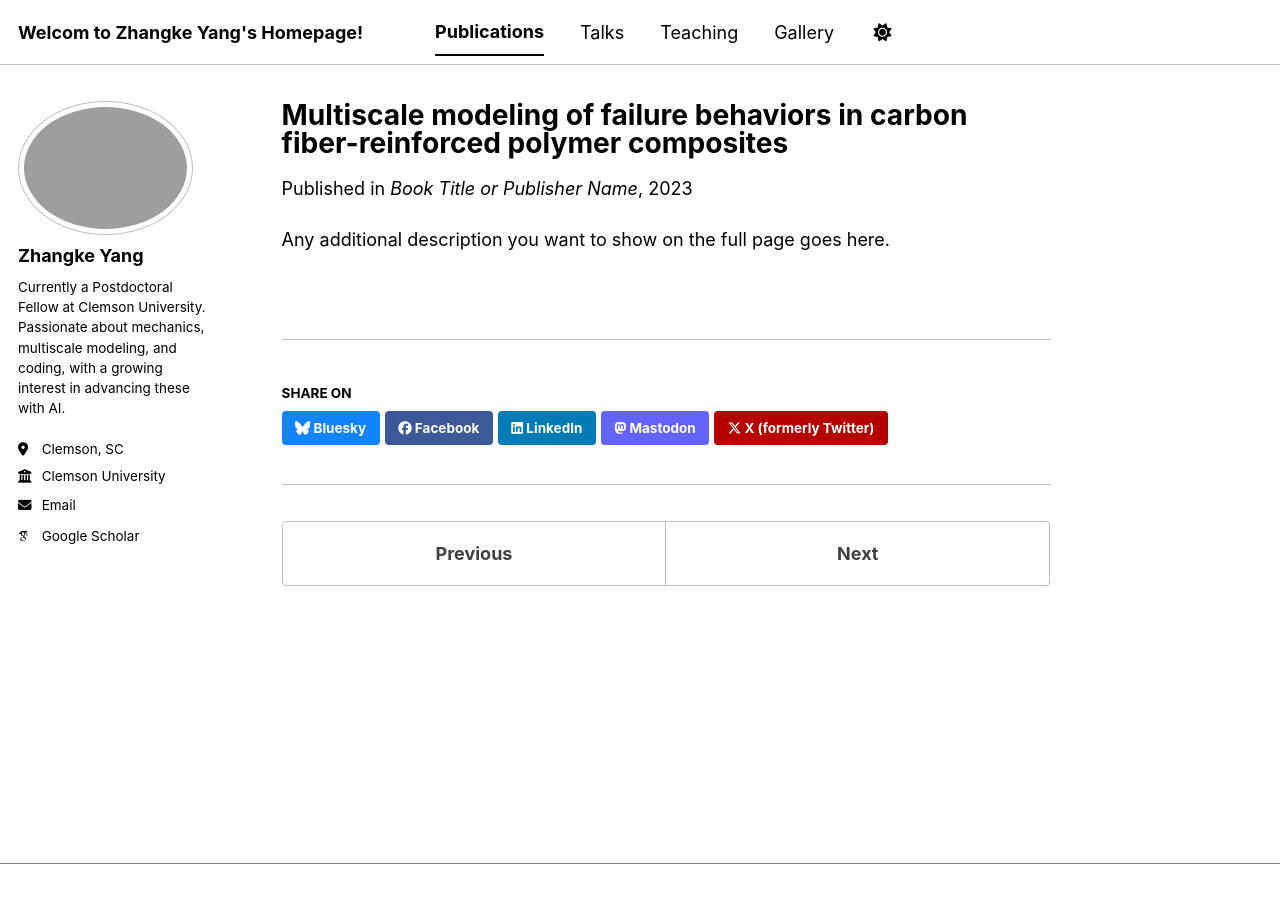
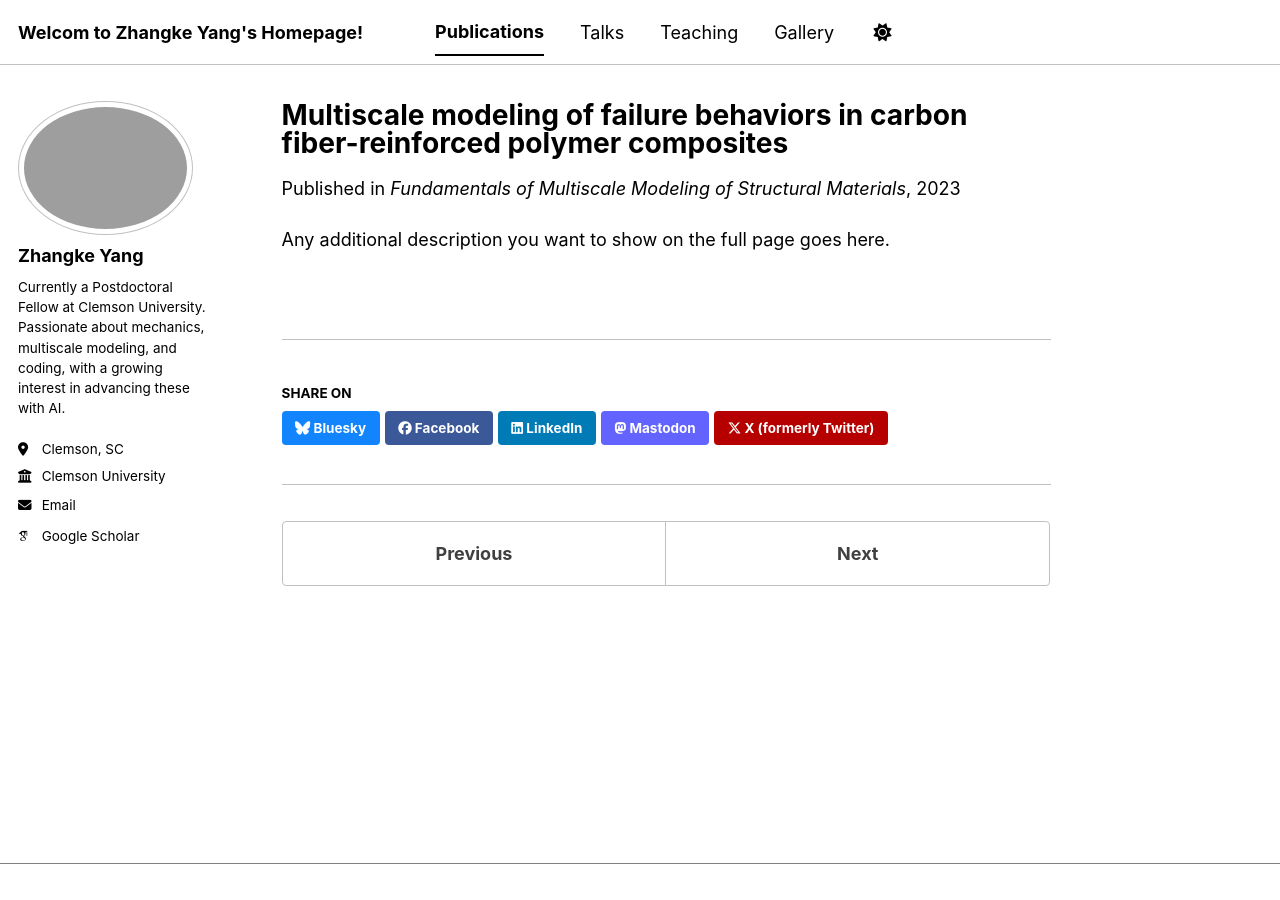
Before and after one commit to zkyang16/zkyang16.github.io, a Jekyll site: the page built from _publications/2023-01-01-Multiscale-modeling-book-chapter.md, in a window 1280 px wide. Built offline with Jekyll 4.4.1, drawn with Linux system fonts in a browser that asks for light colours; some web fonts are replaced; a script bundle is joined from its source files by our own code; library files that are not in the unit come from our copies.

Commit message:
Update 2023-01-01-Multiscale-modeling-book-chapter.md

```diff
--- a/_publications/2023-01-01-Multiscale-modeling-book-chapter.md
+++ b/_publications/2023-01-01-Multiscale-modeling-book-chapter.md
@@ -2,9 +2,9 @@
 title: "Multiscale modeling of failure behaviors in carbon fiber-reinforced polymer composites"
 collection: publications
 category: books
-excerpt: 'A short description of your book chapter.'
+excerpt: 'A bottom-up multiscale modeling framework for investigating the failure behavior of carbon fiber-reinforced polymer (CFRP) composites, spanning from nanoscale interphase characterization to macroscale structural performance.'
 date: 2023-01-01
-venue: 'Book Title or Publisher Name'
+venue: 'Fundamentals of Multiscale Modeling of Structural Materials'
 paperurl: 'https://link-to-your-chapter.com'
 ---
 
```
